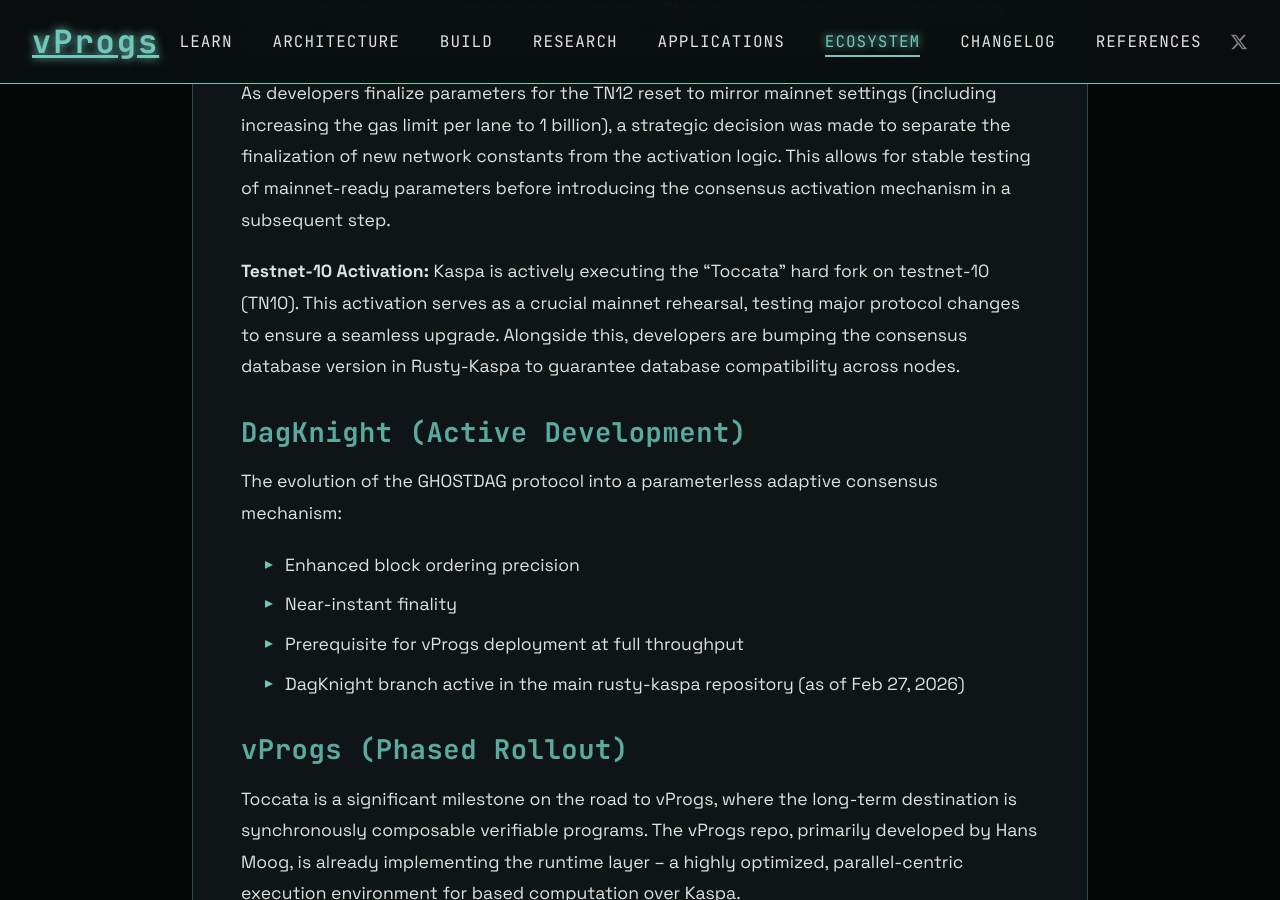
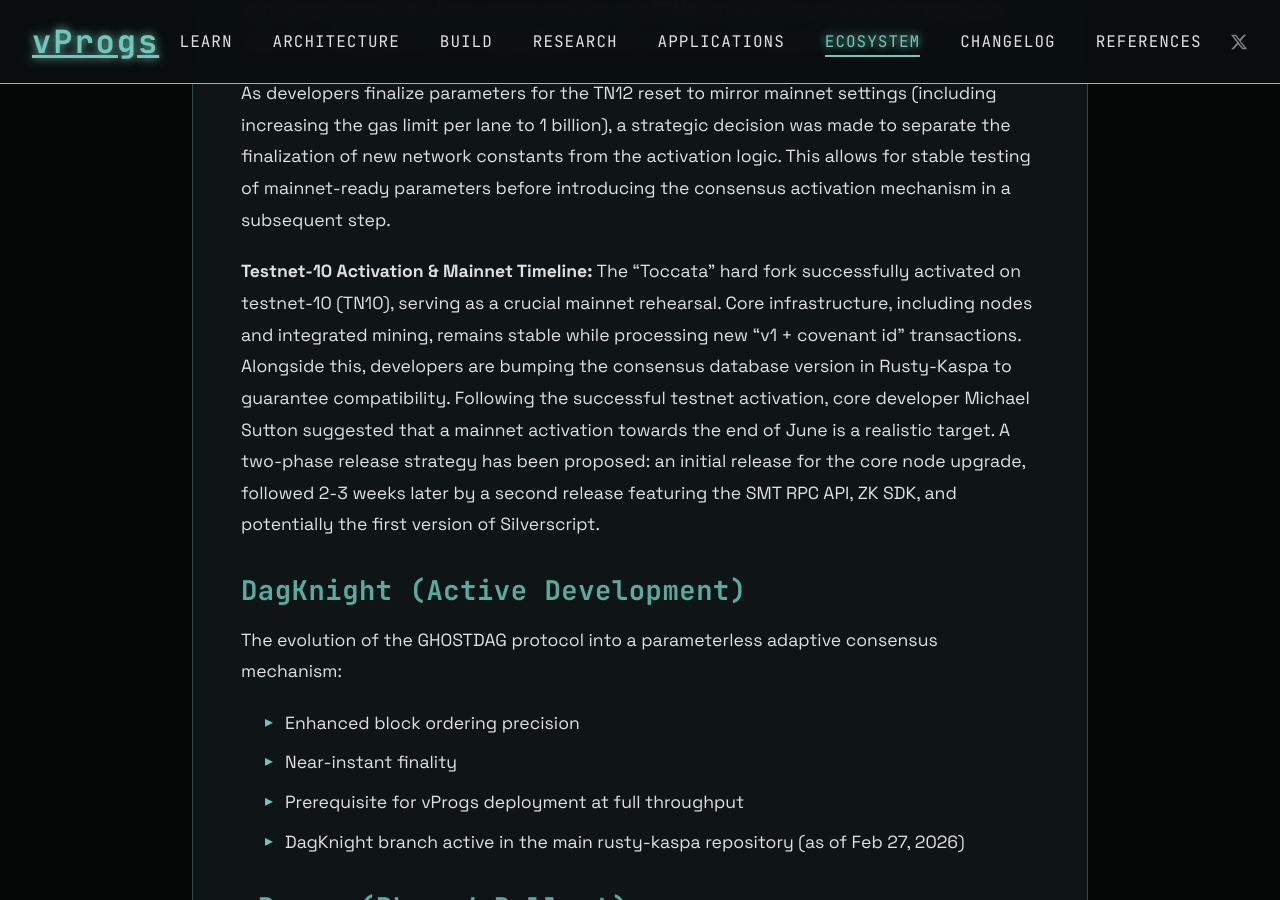
Before and after one commit to creative-inference/vprogs.xyz, a Jekyll site: the page built from ecosystem/roadmap.md, in a window 1280 px wide and 900 px high, scrolled down 3890 px. Built offline with Jekyll 4.4.1, drawn with Linux system fonts in a browser that asks for light colours; some of the changed text lies outside the part shown.

Commit message:
Update roadmap with successful TN10 hard fork, late June timeline, and two-phase release plan [auto]

```diff
--- a/ecosystem/roadmap.md
+++ b/ecosystem/roadmap.md
@@ -96,7 +96,7 @@
 
 
 
-**Testnet-10 Activation:** Kaspa is actively executing the "Toccata" hard fork on testnet-10 (TN10). This activation serves as a crucial mainnet rehearsal, testing major protocol changes to ensure a seamless upgrade. Alongside this, developers are bumping the consensus database version in Rusty-Kaspa to guarantee database compatibility across nodes.
+**Testnet-10 Activation & Mainnet Timeline:** The "Toccata" hard fork successfully activated on testnet-10 (TN10), serving as a crucial mainnet rehearsal. Core infrastructure, including nodes and integrated mining, remains stable while processing new "v1 + covenant id" transactions. Alongside this, developers are bumping the consensus database version in Rusty-Kaspa to guarantee compatibility. Following the successful testnet activation, core developer Michael Sutton suggested that a mainnet activation towards the end of June is a realistic target. A two-phase release strategy has been proposed: an initial release for the core node upgrade, followed 2-3 weeks later by a second release featuring the SMT RPC API, ZK SDK, and potentially the first version of Silverscript.
 
 ### DagKnight (Active Development)
 
```
Also changed, not shown: other parts of ecosystem/roadmap.md (+1 -1 lines).
